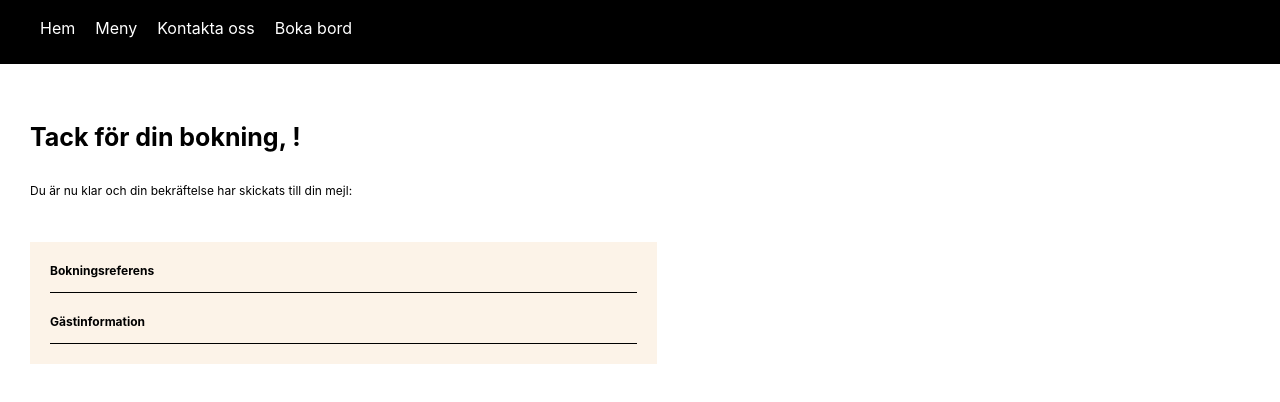
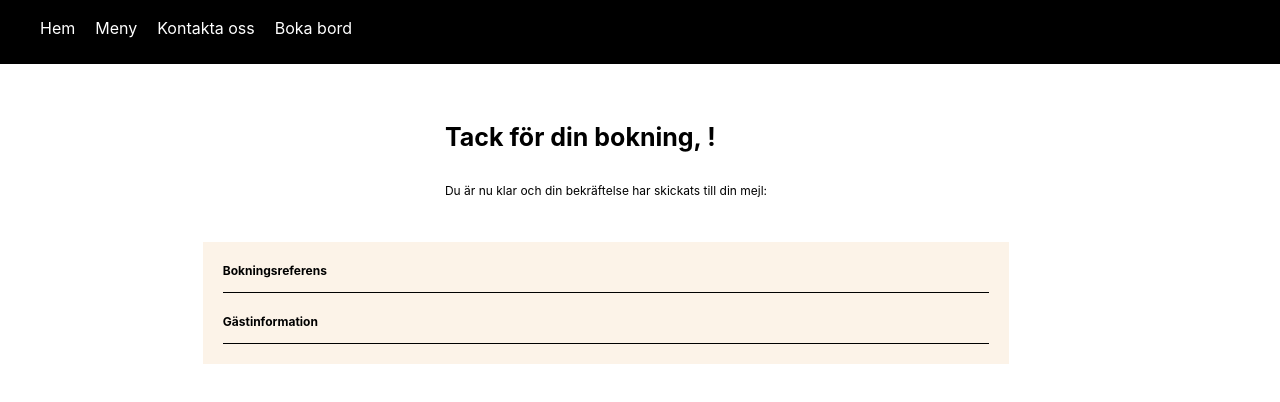
Before and after one commit to sannarossang/the-restaurant-react, a React (Vite) app in the folder fed22s-therestaurant/: page /confirmation in a window 1280 px wide. Shown: the top 402 px of the page. Built offline with nearby package versions, Linux system fonts and the light colour scheme.

Commit message:
(style): update styling BookingConfirmation

```diff
--- a/fed22s-therestaurant/src/components/styled/Booking/BookingConfirmation.ts
+++ b/fed22s-therestaurant/src/components/styled/Booking/BookingConfirmation.ts
@@ -11,8 +11,9 @@ export const ConfirmationWrapper = styled.div`
   display: flex;
   text-align: left;
   flex-direction: column;
+  align-items: center;
   padding: 30px;
-  width: 70%;
+  width: 90%;
 
   @media ${DeviceQuery.DESKTOP} {
   }
@@ -28,7 +29,7 @@ export const ConfirmationTextBox = styled.div`
 
 export const ConfirmationDetails = styled.div`
   background-color: #fcf3e8;
-  width: 70%;
+  width: 100%;
 
   @media ${DeviceQuery.DESKTOP} {
     width: 70%;
@@ -52,6 +53,7 @@ export const ConfirmationGuestBox = styled.div`
 export const ConfirmationText = styled.p<ConfirmationProps>`
   font-size: ${(props: ConfirmationProps) => props.size || "12px"};
   font-weight: ${(props: ConfirmationProps) => props.weight};
+
   @media ${DeviceQuery.DESKTOP} {
   }
 `;
```
